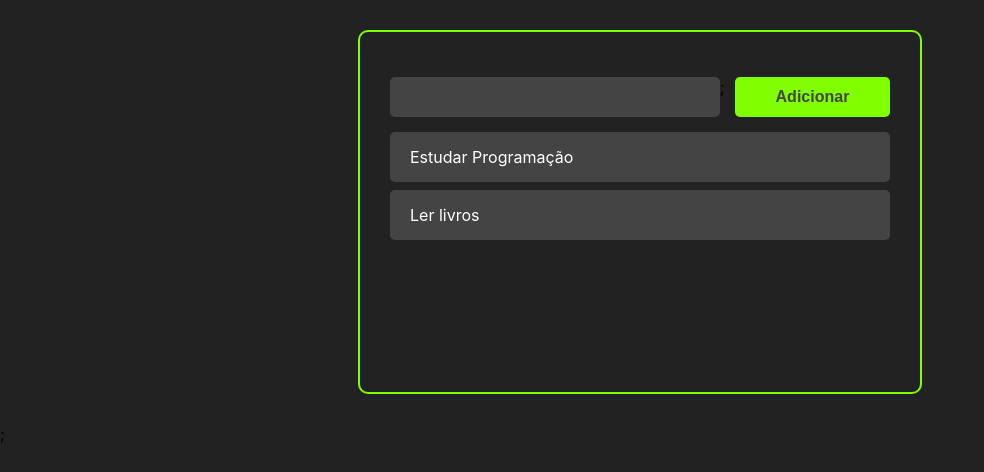
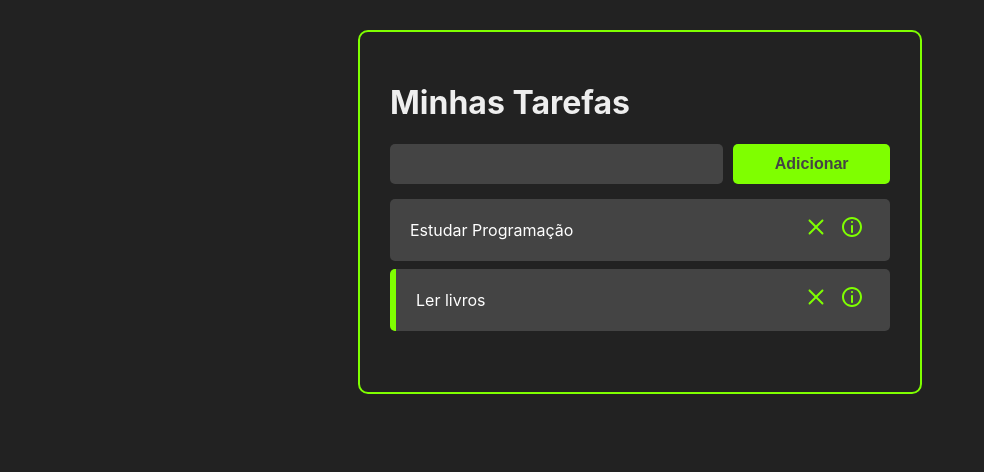
Before and after one commit to romulowisemind/toDoReact, a React (Create React App) app in the folder todo/: page / in a window 1280 px wide. Shown: the top 472 px of the page, without its empty margins (0-984 px from the left). Built offline with nearby package versions, Linux system fonts and the light colour scheme.

Commit message:
progresso5

```diff
--- a/todo/package.json
+++ b/todo/package.json
@@ -8,6 +8,8 @@
     "@testing-library/user-event": "^13.5.0",
     "react": "^18.1.0",
     "react-dom": "^18.1.0",
+    "react-icons": "^4.3.1",
+    "react-router-dom": "^5.2.0",
     "react-scripts": "^2.1.3",
     "uuid": "^8.3.2",
     "web-vitals": "^2.1.4"
--- a/todo/src/App.jsx
+++ b/todo/src/App.jsx
@@ -1,9 +1,13 @@
 import React, { useState } from "react";
+import { v4 as uuidv4 } from "uuid";
+import { BrowserRouter as Router, Route } from "react-router-dom";
 
+import Header from "./components/Header";
 import Tasks from "./components/Tasks";
+import AddTask from "./components/AddTask";
+import TaskDetails from "./components/TaskDetails";
 
 import "./App.css";
-import AddTask from "./components/AddTask";
 
 const App = () => {
   const [tasks, setTasks] = useState([
@@ -19,26 +23,53 @@ const App = () => {
     },
   ]);
 
+  const handleTaskClick = (taskId) => {
+    const newTasks = tasks.map((task) => {
+      if (task.id === taskId) return { ...task, completed: !task.completed };
+
+      return task;
+    });
+    setTasks(newTasks);
+  };
+
   const handleTaskAddition = (taskTitle) => {
     const newTasks = [
       ...tasks,
       {
         title: taskTitle,
-        id: Math.random(10),
+        id: uuidv4(),
         completed: false,
       },
     ];
     setTasks(newTasks);
   };
 
+  const handleTaskDeletion = (taskId) => {
+    const newTasks = tasks.filter((task) => task.id !== taskId);
+    setTasks(newTasks);
+  };
+
   return (
-    <div>
+    <Router>
       <div className="container">
-        <AddTask handleTaskAddition={handleTaskAddition} />
-        <Tasks tasks={tasks} />
+        <Header />
+        <Route
+          exact
+          path="/"
+          render={() => (
+            <>
+              <AddTask handleTaskAddition={handleTaskAddition} />
+              <Tasks
+                tasks={tasks}
+                handleTaskClick={handleTaskClick}
+                handleTaskDeletion={handleTaskDeletion}
+              />
+            </>
+          )}
+        />
+        <Route path="/:taskTitle" exact render={TaskDetails} />
       </div>
-      ;
-    </div>
+    </Router>
   );
 };
 
--- a/todo/src/components/AddTask.jsx
+++ b/todo/src/components/AddTask.jsx
@@ -11,16 +11,18 @@ const AddTask = ({ handleTaskAddition }) => {
 
   const handleAddTaskClick = () => {
     handleTaskAddition(inputData);
+    setInputData("");
   };
 
   return (
     <div className="add-task-container">
       <input
         onChange={handleInputChange}
+        value={inputData}
         className="add-task-input"
         type="text"
       />
-      ;
+
       <div className="add-task-button-container">
         <Button onClick={handleAddTaskClick}>Adicionar</Button>
       </div>
--- /dev/null
+++ b/todo/src/components/Header.jsx
@@ -0,0 +1,7 @@
+import React from "react";
+
+const Header = () => {
+  return <h1 style={{ color: "#eee" }}>Minhas Tarefas</h1>;
+};
+
+export default Header;
--- a/todo/src/components/Task.css
+++ b/todo/src/components/Task.css
@@ -8,3 +8,15 @@
   color: white;
   align-items: center;
 }
+
+.task-title {
+  cursor: pointer;
+}
+
+.remove-task-button,
+.see-task-details-button {
+  background-color: #444;
+  border: none;
+  font-size: 24px;
+  color: chartreuse;
+}
--- a/todo/src/components/Task.jsx
+++ b/todo/src/components/Task.jsx
@@ -1,9 +1,30 @@
 import React from "react";
+import { CgClose, CgInfo } from "react-icons/cg";
 
 import "./Task.css";
 
-const Task = ({ task }) => {
-  return <div className="task-container">{task.title}</div>;
+const Task = ({ task, handleTaskClick, handleTaskDeletion }) => {
+  return (
+    <div
+      className="task-container"
+      style={task.completed ? { borderLeft: "6px solid chartreuse" } : {}}
+    >
+      <div className="task-title" onClick={() => handleTaskClick(task.id)}>
+        {task.title}
+      </div>
+      <div className="buttons-container">
+        <button
+          className="remove-task-button"
+          onClick={() => handleTaskDeletion(task.id)}
+        >
+          <CgClose />
+        </button>
+        <button className="see-task-details-button">
+          <CgInfo />
+        </button>
+      </div>
+    </div>
+  );
 };
 
 export default Task;
--- /dev/null
+++ b/todo/src/components/TaskDetails.jsx
@@ -0,0 +1,22 @@
+import React from "react";
+
+import Button from "./Button";
+
+const TaskDetails = () => {
+  return (
+    <>
+      <div className="back-button-container">
+        <Button>Voltar</Button>
+      </div>
+      <div className="task-details container">
+        <p></p>
+        <p>
+          Lorem ipsum dolor sit amet consectetur adipisicing elit. In maxime
+          sint eos omnis deleniti expedita!
+        </p>
+      </div>
+    </>
+  );
+};
+
+export default TaskDetails;
--- a/todo/src/components/Tasks.jsx
+++ b/todo/src/components/Tasks.jsx
@@ -1,12 +1,16 @@
 import React from "react";
 import Task from "./Task";
 
-const Tasks = ({ tasks }) => {
+const Tasks = ({ tasks, handleTaskClick, handleTaskDeletion }) => {
   console.log(tasks);
   return (
     <>
       {tasks.map((task) => (
-        <Task task={task} />
+        <Task
+          task={task}
+          handleTaskClick={handleTaskClick}
+          handleTaskDeletion={handleTaskDeletion}
+        />
       ))}
     </>
   );
```
Also changed, not shown: 1 other file (tests, documents, lock files or other folders).
